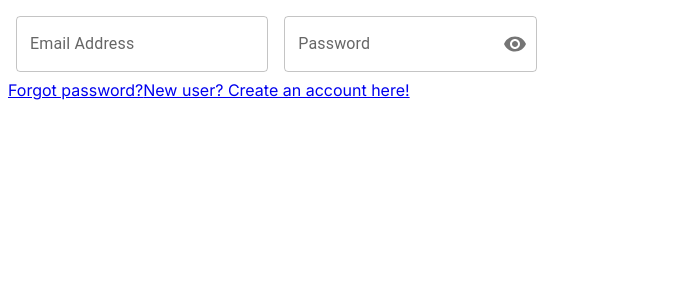
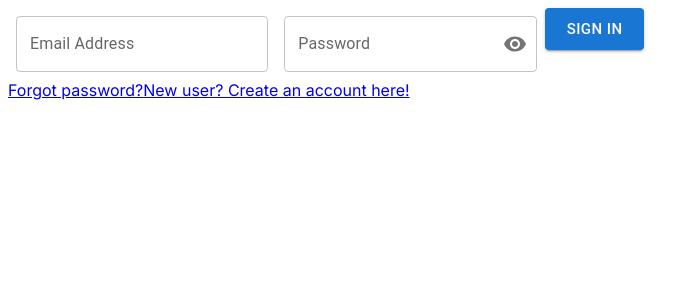
Before and after one commit to christianjcodes/bug-tracker-frontend, a Next.js app: page / in a window 1280 px wide. Shown: the top 300 px of the page, without its empty margins (0-699 px from the left). Built offline with nearby package versions, Linux system fonts and the light colour scheme.

Commit message:
Add sign in button

```diff
--- a/src/app/page.tsx
+++ b/src/app/page.tsx
@@ -11,6 +11,7 @@ import FormControl from '@mui/material/FormControl';
 import TextField from '@mui/material/TextField';
 import Visibility from '@mui/icons-material/Visibility';
 import VisibilityOff from '@mui/icons-material/VisibilityOff';
+import Button from '@mui/material/Button';
 
 
 export default function Home() {
@@ -52,6 +53,7 @@ export default function Home() {
               label="Password"
               />
           </FormControl>
+          <Button variant='contained' size='large'>Sign In</Button>
         </div>
       </Box>
 
```
